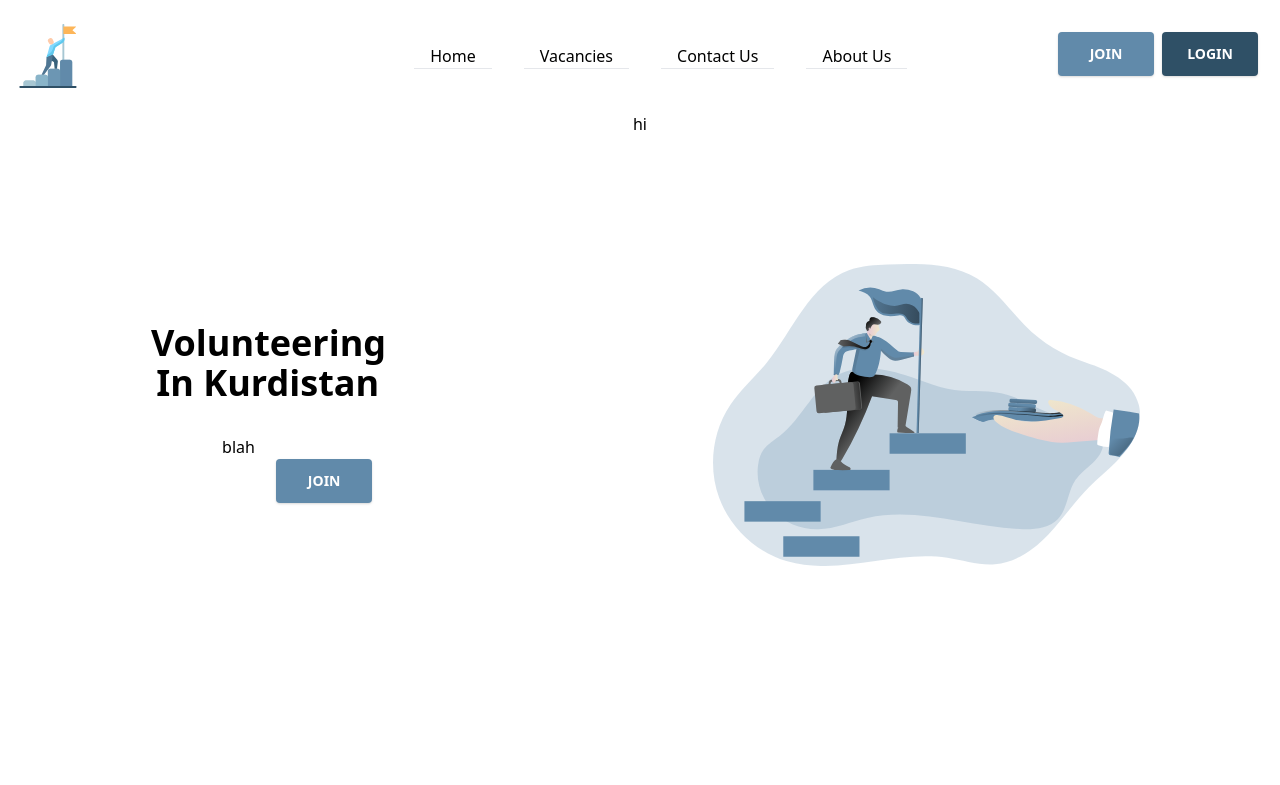
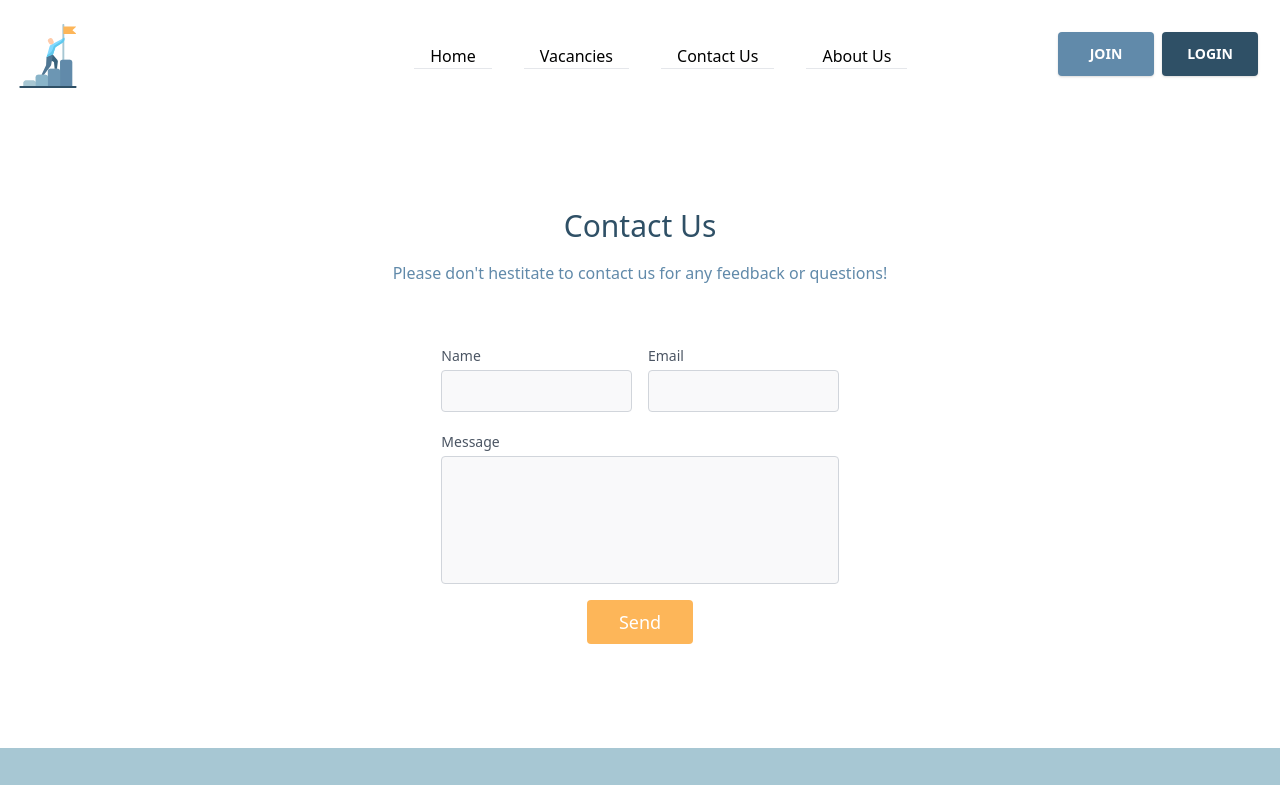
Before and after one commit to yaraalkassar/CareerBuilding, a React (Create React App) app in the folder careerbuilding/: page /Contact in a window 1280 px wide. Shown: the top 785 px of the page. Built offline with nearby package versions, Linux system fonts and the light colour scheme; no server answers.

Commit message:
added about and contact

```diff
--- a/careerbuilding/src/App.js
+++ b/careerbuilding/src/App.js
@@ -2,6 +2,8 @@ import { Switch, Route, BrowserRouter as Router } from "react-router-dom";
 import "./App.css";
 import Navbar from "./Components/Navbar/Navbar.js";
 import Home from "./Components/Home/Home";
+import Contact from "./Components/ContactUs/Contact";
+import About from "./Components/AboutUs/About";
 function App() {
   return (
     <div className="App">
@@ -10,6 +12,12 @@ function App() {
         <Switch>
           <Route path="/lol">
             <p>{"lol"}</p>
+          </Route>
+          <Route path="/Contact">
+            <Contact />
+          </Route>
+          <Route path="/About">
+            <About />
           </Route>
           <Route path="/">
             <Home />
--- /dev/null
+++ b/careerbuilding/src/Components/AboutUs/About.js
@@ -0,0 +1,47 @@
+import React from "react";
+import Footer from "../Home/Footer";
+import volunteer from "../images/volunteer-logo.png";
+
+const About = () => {
+  return (
+    <>
+      <section class="text-gray-600 body-font">
+        <div class="container px-5 pt-10 pb-24 mx-auto flex flex-col">
+          <div class="lg:w-4/6 mx-auto">
+            <div class="rounded-lg w-3/4 mx-auto">
+              <img
+                alt="content"
+                class="object-cover object-center h-full w-full"
+                src={volunteer}
+              />
+            </div>
+            <div class="flex flex-col sm:flex-row mt-10 justify-center items-center">
+              <div class="sm:w-1/3 text-center sm:pr-8 sm:py-8">
+                <div class="flex flex-col items-center text-center justify-center">
+                  <h2 class="font-medium title-font mt-4 text-darkerBlue text-lg">
+                    Career Building
+                  </h2>
+                  <div class="w-12 h-1 bg-paleYellow rounded mt-2 mb-4"></div>
+                </div>
+              </div>
+              <div class="sm:w-2/3 sm:pl-8 sm:py-8 sm:border-l border-gray-200 sm:border-t-0 border-t mt-4 pt-4 sm:mt-0 text-center sm:text-left">
+                <p class="leading-relaxed text-lg mb-4 font-light">
+                  <span className=" font-medium border-b border-paleYellow">
+                    Career Building
+                  </span>
+                  {"   "} is a website that will provide you with amazing
+                  internship and volunteering oppurtunities to make your
+                  work-life after college{" "}
+                  <span className="font-medium text-paleYellow">EASIER!</span>
+                </p>
+              </div>
+            </div>
+          </div>
+        </div>
+      </section>
+      <Footer></Footer>
+    </>
+  );
+};
+
+export default About;
--- /dev/null
+++ b/careerbuilding/src/Components/ContactUs/Contact.js
@@ -0,0 +1,77 @@
+import React from "react";
+import Footer from "../Home/Footer";
+
+export const Contact = () => {
+  return (
+    <>
+      <section className="text-darkBlue body-font relative">
+        <div className="container px-5 py-24 mx-auto">
+          <div className="flex flex-col text-center w-full mb-12">
+            <h1 className="sm:text-3xl text-2xl font-medium title-font mb-4 text-darkerBlue">
+              Contact Us
+            </h1>
+            <p className="lg:w-2/3 mx-auto leading-relaxed text-base">
+              Please don't hestitate to contact us for any feedback or
+              questions!
+            </p>
+          </div>
+          <div className="lg:w-1/3 md:w-2/3 mx-auto">
+            <div className="flex flex-wrap ">
+              <div className="p-2 w-1/2">
+                <div className="flex flex-col items-start">
+                  <label for="name" className="leading-7 text-sm text-gray-600">
+                    Name
+                  </label>
+                  <input
+                    type="text"
+                    id="name"
+                    name="name"
+                    className="w-full bg-gray-100 bg-opacity-50 rounded border border-gray-300 focus:border-darkerBlue focus:bg-white focus:ring-2 focus:ring-indigo-200 text-base outline-none text-gray-700 py-1 px-3 leading-8 transition-colors duration-200 ease-in-out"
+                  ></input>
+                </div>
+              </div>
+              <div className="p-2 w-1/2">
+                <div className="flex flex-col items-start">
+                  <label
+                    for="email"
+                    className="leading-7 text-sm text-gray-600"
+                  >
+                    Email
+                  </label>
+                  <input
+                    type="email"
+                    id="email"
+                    name="email"
+                    className="w-full bg-gray-100 bg-opacity-50 rounded border border-gray-300 focus:border-darkerBlue focus:bg-white focus:ring-2 focus:ring-indigo-200 text-base outline-none text-gray-700 py-1 px-3 leading-8 transition-colors duration-200 ease-in-out"
+                  ></input>
+                </div>
+              </div>
+              <div className="p-2 w-full">
+                <div className="flex flex-col items-start">
+                  <label
+                    for="message"
+                    className="leading-7 text-sm text-gray-600"
+                  >
+                    Message
+                  </label>
+                  <textarea
+                    id="message"
+                    name="message"
+                    className="w-full bg-gray-100 bg-opacity-50 rounded border border-gray-300 focus:border-darkerBlue focus:bg-white focus:ring-2 focus:ring-indigo-200 h-32 text-base outline-none text-gray-700 py-1 px-3 resize-none leading-6 transition-colors duration-200 ease-in-out"
+                  ></textarea>
+                </div>
+              </div>
+              <div className="p-2 w-full">
+                <button className="flex mx-auto text-white bg-paleYellow border-0 py-2 px-8 focus:outline-none hover:bg-dakBlue rounded text-lg">
+                  Send
+                </button>
+              </div>
+            </div>
+          </div>
+        </div>
+      </section>
+      <Footer></Footer>
+    </>
+  );
+};
+export default Contact;
--- a/careerbuilding/src/Components/Navbar/Navbar.js
+++ b/careerbuilding/src/Components/Navbar/Navbar.js
@@ -22,12 +22,12 @@ export default function Navbar() {
               {"Vacancies"}
             </p>
           </Link>
-          <Link to="./" className="px-4">
+          <Link to="./Contact" className="px-4">
             <p className="lg:px-4 border-b hover:border-paleYellow">
               {"Contact Us"}
             </p>
           </Link>
-          <Link to="./" className="px-4">
+          <Link to="./About" className="px-4">
             <p className="lg:px-4 border-b hover:border-paleYellow">
               {"About Us"}
             </p>
```
Also changed, not shown: careerbuilding/src/Components/images/volunteer-logo.png (added).
